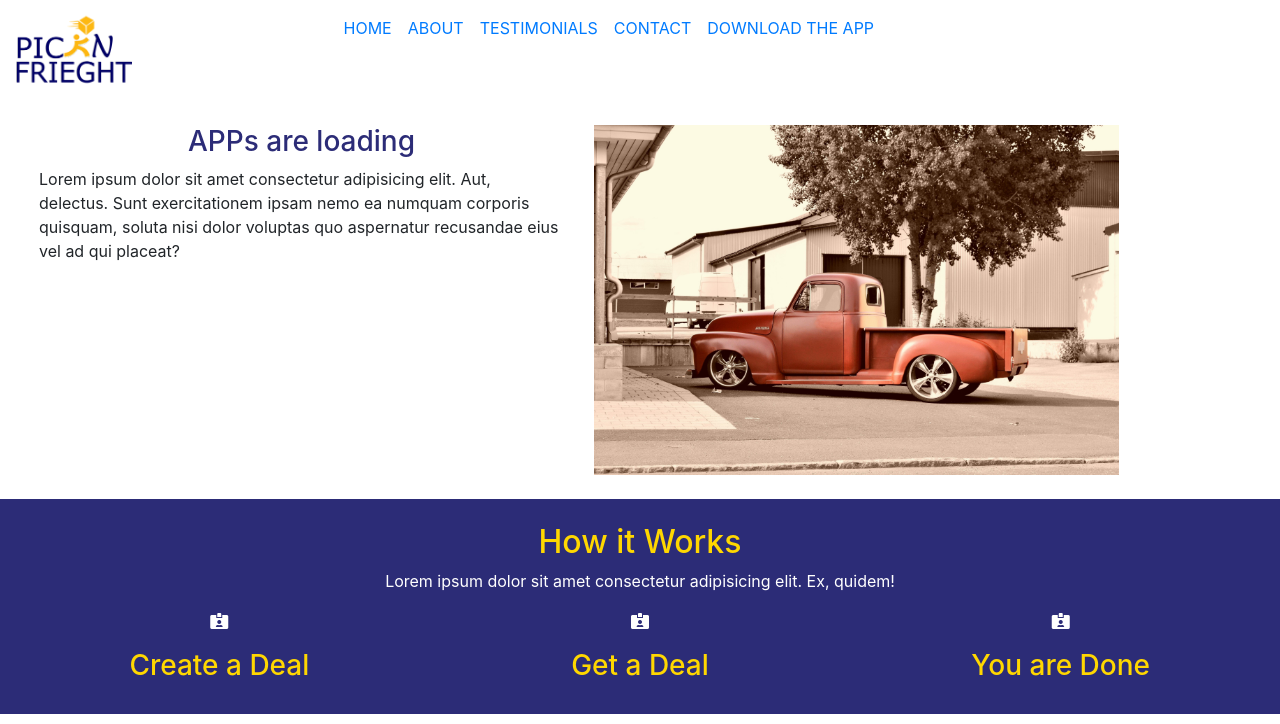
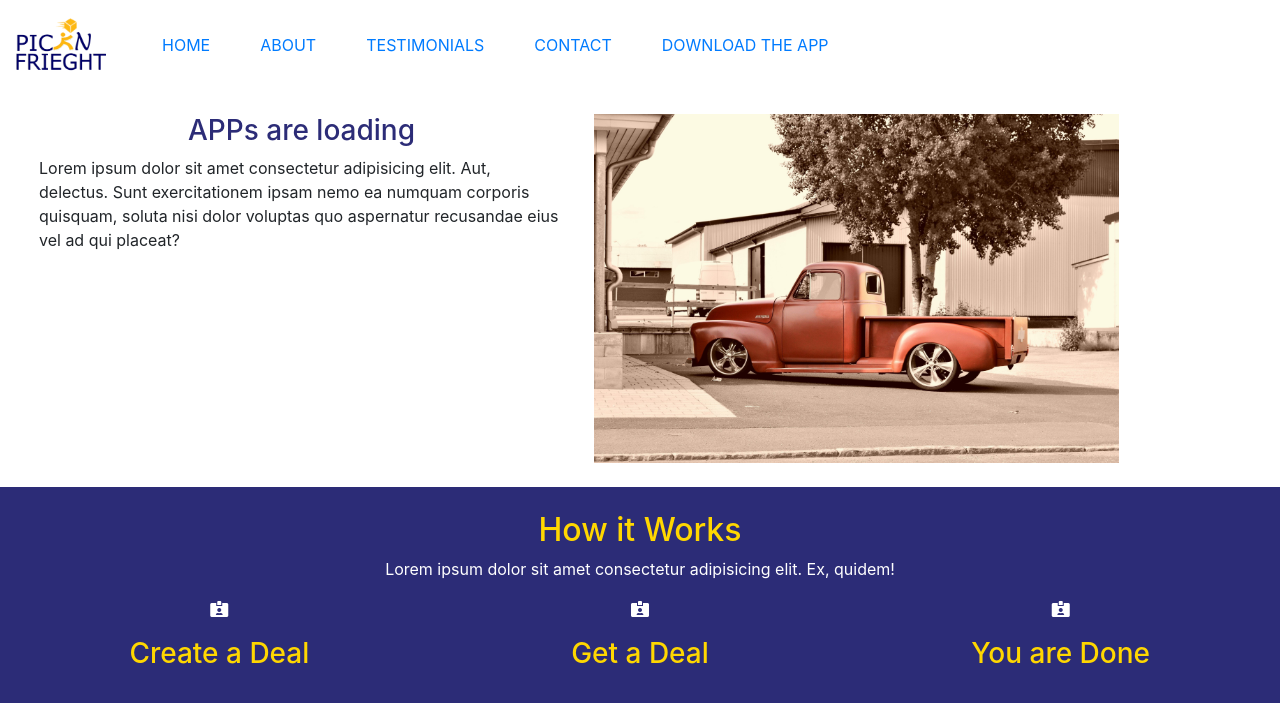
Before and after one commit to Toriiaa/Pickup, a plain HTML site: page index.html in a window 1280 px wide. Shown: the top 724 px of the page. Drawn offline with Linux system fonts and the light colour scheme.

Commit message:
new commits

```diff
--- a/css/pick.css
+++ b/css/pick.css
@@ -2,9 +2,24 @@
   width: 400px;
   height: 400px;
 }
+/* .nav-item{
+    padding: 20px;
+} */
 .home-section {
   /* background-color: rgba(6, 6, 95, 0.849);
   color: white; */
+}
+.navbar-nav{
+
+    padding: 0;
+}
+.nav-item{
+
+    padding: 17px;
+
+}
+.navbar-brand img{
+    width:90px;
 }
 h2,
 h3,
@@ -52,4 +67,9 @@ footer{
     /* background-color: rgba(6, 6, 95, 0.849);
     color: white; */
   }
-}
+  @media screen and (max-width: 700px) {
+    .navbar-brand img{
+        width: 100px;
+    }
+
+  }
--- a/index.html
+++ b/index.html
@@ -9,24 +9,36 @@
     <link rel="stylesheet" href="css/owl.carousel.min.css" />
     <link rel="stylesheet" href="css/bootstrap.min.css" />
     <style>
+      body{
+        position: relative;
+        top: 0;
+      }
       .head-nav {
         background-color: white;
         position: sticky;
         top: 0;
-        z-index: 1;
+        z-index: 2;
+      }
+      .navbar .navbar-brand, .navbar-toggler-icon, .setup{
+        display: inline;
+
       }
     </style>
   </head>
-  <body>
+  <body >
     <div class="head-nav" id="head-nav">
       <header>
         <nav class="navbar navbar-expand-md">
-          <div class="row">
-            <div class="col-3">
+          <div class="
+            <div class=">
+              <div style="" class=>
+                <div class="">
               <!-- Brand -->
-              <a style="width: 40%;" class="navbar-brand" href="#"
-                ><img style="width: 100%;" src="images/png copy(1).png" alt=""
+              <a style=";" class="navbar-brand " href="#"
+                ><img  src="images/png copy(1).png" alt=""
               /></a>
+            </div>
+            <div style="position: absolute; top: 40px; left: 290px;" class="col-sm-8">
 
               <!-- Toggler/collapsibe Button -->
               <button
@@ -35,25 +47,27 @@
                 data-toggle="collapse"
                 data-target="#collapsibleNavbar"
               >
-                <span style="float: left;" class="navbar-toggler-icon ">
-                  <i style="color: rgba(6, 6, 95, 0.849);;" class="fas fa-bars"></i>
+                <span class="navbar-toggler-icon ">
+                  <i style="color: rgba(6, 6, 95, 0.849);" class="fas fa-bars"></i>
                 </span>
               </button>
             </div>
+            </div>
+            </div>
             <!-- Navbar links -->
-            <div class="col-9">
+            <div style="width: 100%;" class="col-md-9 col-sm-9">
               <div class="collapse navbar-collapse" id="collapsibleNavbar">
-                <ul class="navbar-nav">
-                  <li class="nav-item">
+                <ul class="navbar-nav  ">
+                  <li class="nav-item ">
                     <a class="nav-link" href="index.html">HOME </a>
                   </li>
-                  <li class="nav-item">
+                  <li class="nav-item ">
                     <a class="nav-link" href="#about-section">ABOUT</a>
                   </li>
-                  <li class="nav-item">
+                  <li class="nav-item  ">
                     <a class="nav-link" href="#testimonials">TESTIMONIALS</a>
                   </li>
-                  <li class="nav-item">
+                  <li class="nav-item ">
                     <a class="nav-link" href="#">CONTACT</a>
                   </li>
                   <li class="nav-item">
@@ -151,7 +165,7 @@
           </div>
         </div>
       </section>
-      <section id="screenshots" class="screenshots p-4">
+      <section id="screenshots" class="screenshots p-4 " style="height: auto;">
         <div>
           <h3 class="text-center">App Screenshots</h3>
           <p class="text-center">
```
